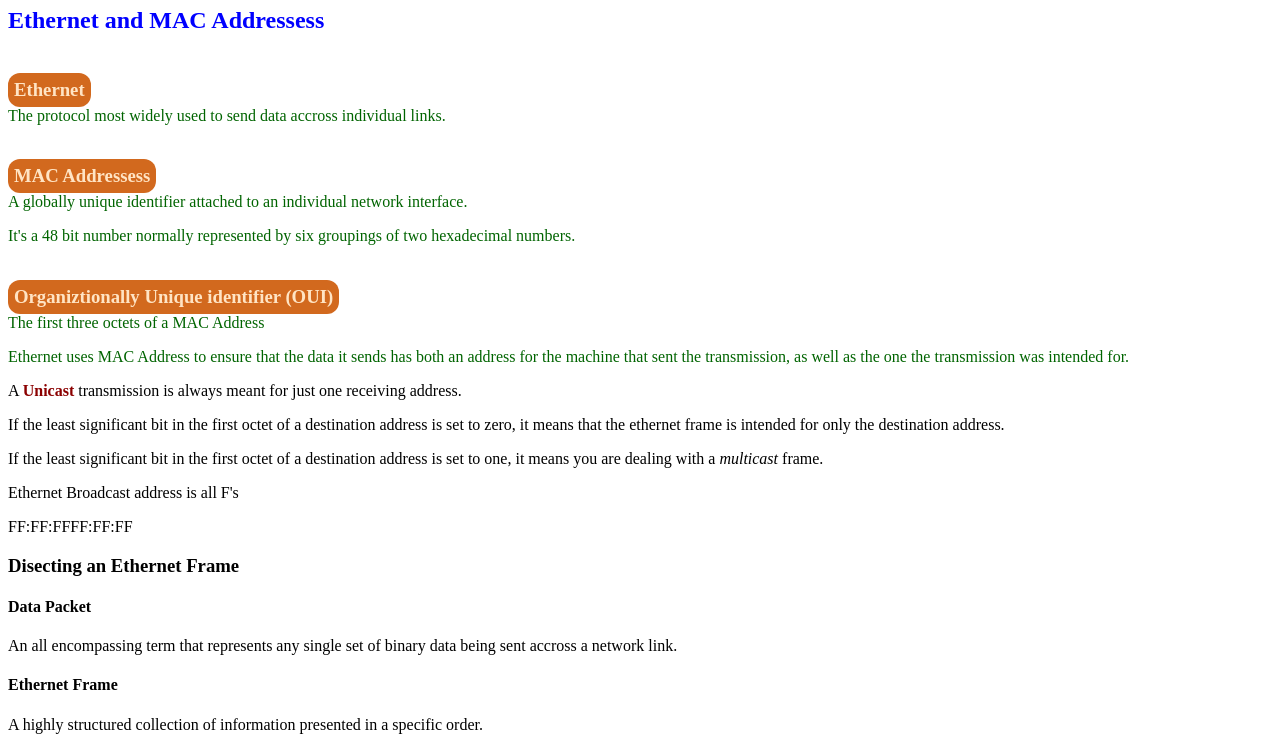
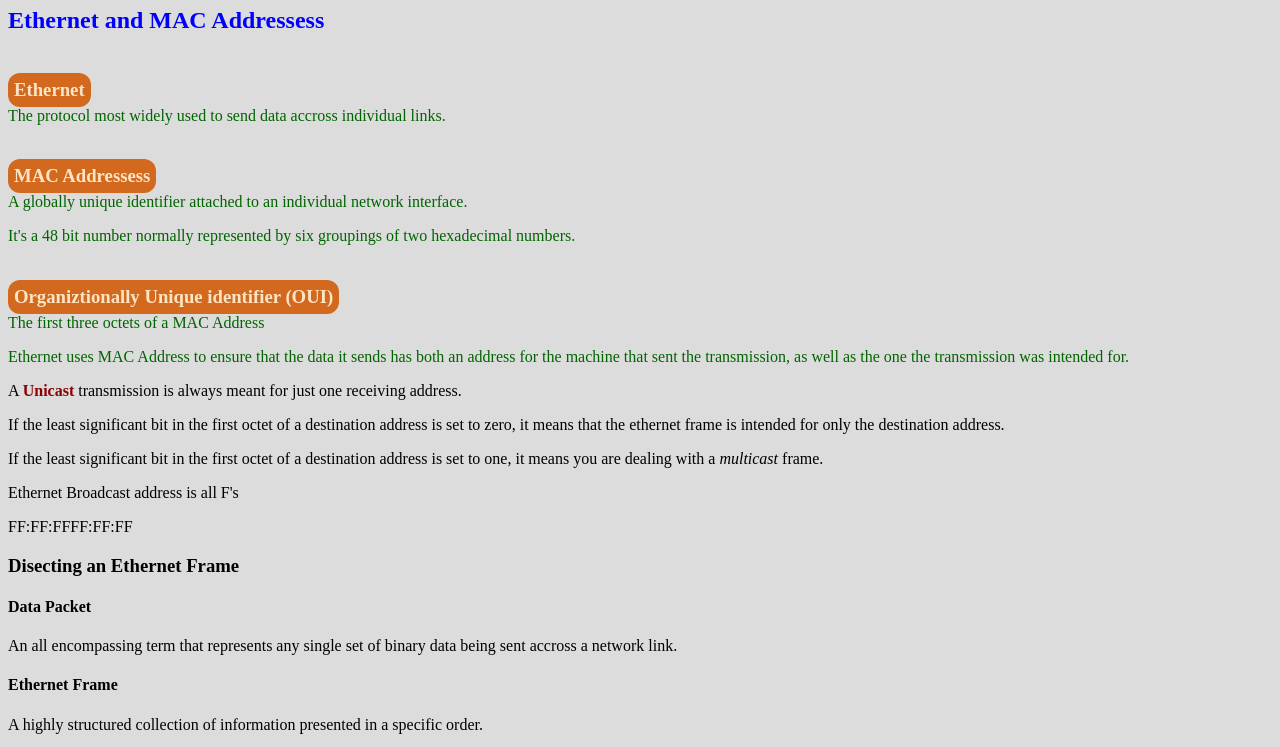
Before and after one commit to isbahchem/Cheats-Roadmaps, a plain HTML site: page Computer_Networking/DataLink_Layer.html in a window 1280 px wide. Shown: the part 135-882 px from the top of the page. Drawn offline with Linux system fonts and the light colour scheme.

Commit message:
some css changes

```diff
--- a/Computer_Networking/DataLink_Layer.html
+++ b/Computer_Networking/DataLink_Layer.html
@@ -4,7 +4,7 @@
     <title>Networking</title>
     <link rel="stylesheet" href="Networking.css" />
   </head>
-  <body>
+  <body style="background-color: gainsboro;">
     <nav class="navbar">
       <ul>
         <li>
```
Also changed, not shown: Computer_Networking/Application-Layer.html (+1 -1 lines).
